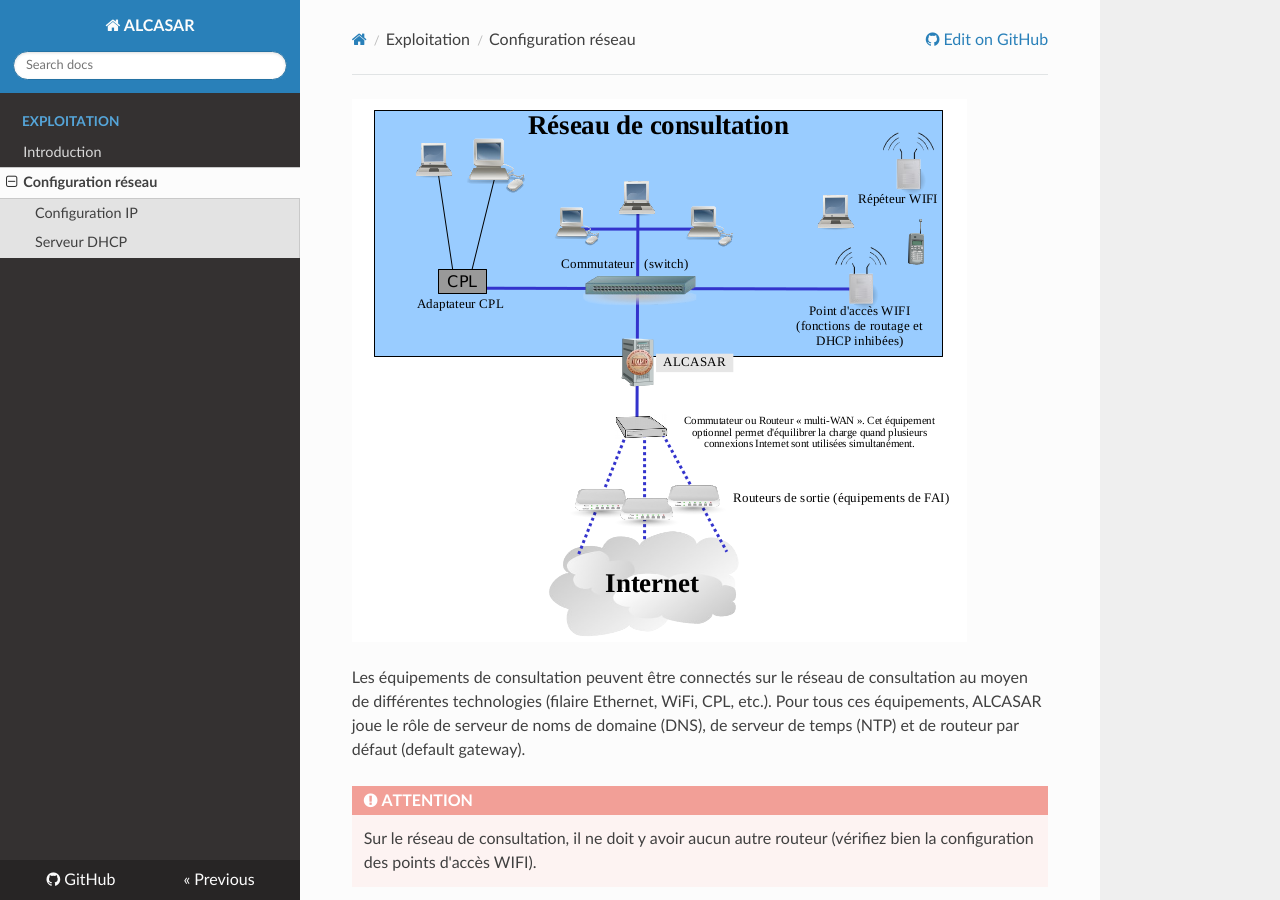
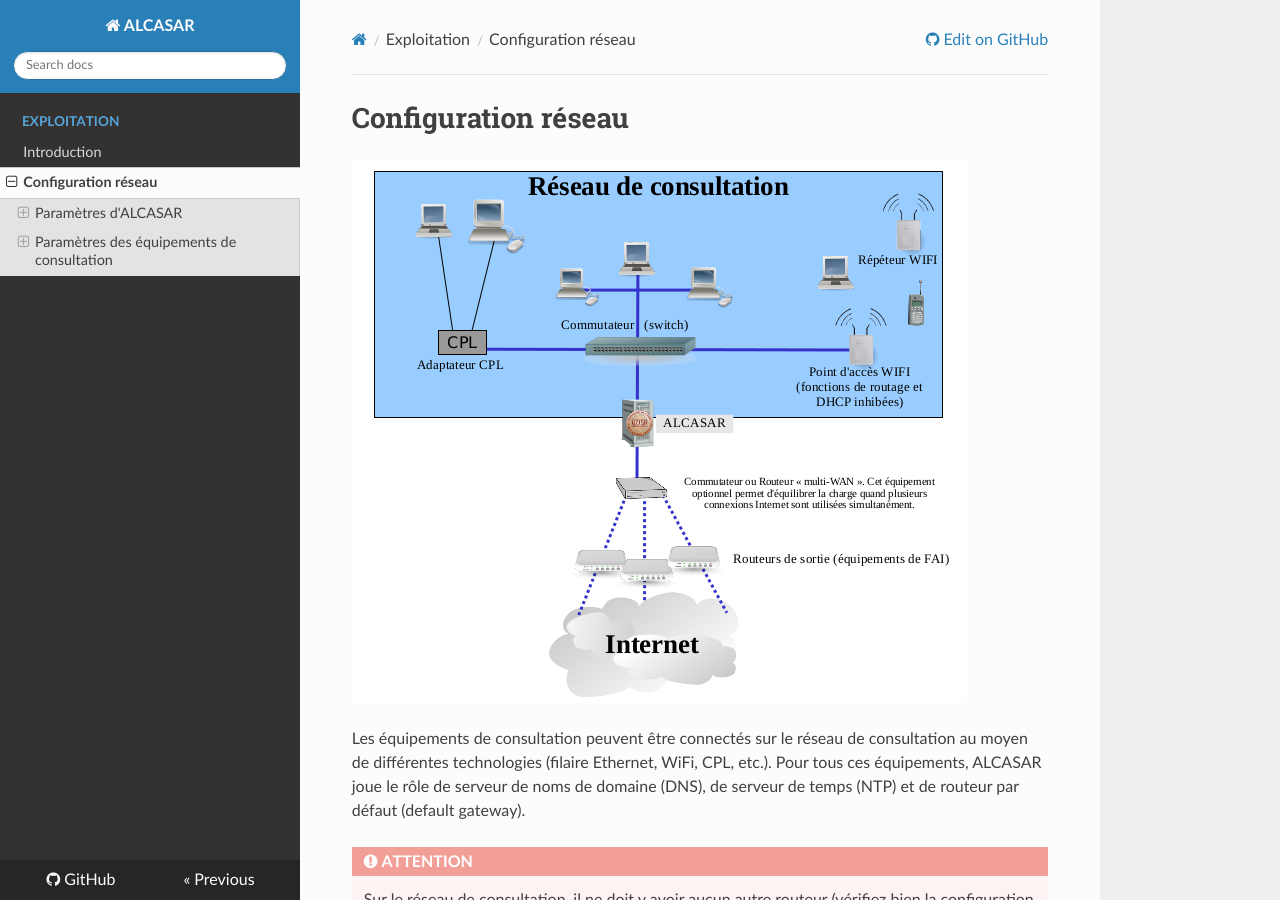
Before and after one commit to Bettyna-Bourcier2/Alcasar-documentation, an MkDocs documentation site: the page built from docs/configuration_reseau.md, in a window 1280 px wide and 900 px high. Built offline with MkDocs 1.6.1, drawn with Linux system fonts in a browser that asks for light colours; nearby versions of some CDN libraries; old or Windows-style settings are respelled for this version of MkDocs.

Commit message:
configuration_reseau menu

```diff
--- a/docs/configuration_reseau.md
+++ b/docs/configuration_reseau.md
@@ -1,3 +1,6 @@
+
+# Configuration réseau
+
 ![Alt text](images/reseau_consultation.png)
 
 Les équipements de consultation peuvent être connectés sur le réseau de consultation au moyen de différentes technologies (filaire Ethernet, WiFi, CPL, etc.). Pour tous ces équipements, ALCASAR joue le rôle de serveur de noms de domaine (DNS), de serveur de temps (NTP) et de routeur par défaut (default gateway).
@@ -20,28 +23,28 @@ Exemple pour un réseau de consultation en classe C (proposé par défaut) :
     - adresse du routeur par défaut (default gateway) : 192.168.182.1 (adresse IP d'ALCASAR) ;
     - masque de réseau : 255.255.255.0
 
-# Paramètres d'ALCASAR
+## Paramètres d'ALCASAR
 
 Le menu « système » + « réseau » vous permet de visualiser les paramètres réseau d'ALCASAR.
 
-## Configuration IP
+### Configuration IP
 
 ![Alt text](images/configuration_ip.png)
 
 Ces paramètres ne sont actuellement pas modifiables directement via l'interface graphique. Vous pouvez néanmoins les changer via le mode console en éditant le fichier `/usr/local/etc/alcasar.conf`. Une fois vos modifications effectuées, activez-les en lançant la commande `alcasar-conf.sh -apply`.
 
-## Serveur DHCP
+### Serveur DHCP
 
 ![Alt text](images/serveur_dhcp.png)
 
 Le serveur DHCP (Dynamic Host Control Protocol) fournit de manière dynamique les paramètres réseau aux équipements de consultation. Vous pouvez réserver des adresses IP pour vos équipements exigeant un adressage fixe (ou statique) comme vos serveurs, vos imprimantes ou vos points d'accès WIFI (cf. §2.2.d).ALCASAR doit être le seul routeur et le serveur DHCP sur le réseau de consultation. Dans le cas contraire, assurez-vous de bien maîtriser l'architecture multi-serveur DHCP (cf. §8.6.a concernant la cohabitation avec un serveur A.D. ©).
 
-# Paramètres des équipements de consultation
+## Paramètres des équipements de consultation
 
-## Configuration des équipements des utilisateurs
+### Configuration des équipements des utilisateurs
 
 Une fiche explicative à destination des usagers est disponible à la fin de ce document. Les équipements des usagers doivent être configuré en **mode DHCP**. Ils ne nécessitent qu'un simple navigateur acceptant le langage **« JavaScript »** ainsi que les fenêtres **« pop-up »**. Pour être intercepté par ALCASAR, la **page de démarrage par défaut** de ce navigateur doit être un site WEB Internet accessible en **HTTP**. Les paramètres de **proxy** doivent être **désactivés**.
 
-## Ajout d'un favoris / marque-page (bookmark)
+### Ajout d'un favoris / marque-page (bookmark)
 
 Dans les navigateurs, il peut être pratique d'ajouter un favori pointant vers la page d'accueil d'ALCASAR ([http://alcasar.fr](http://alcasar.fr)) afin de permettre aux usagers de changer leur mot de passe, de se déconnecter ou d'intégrer le certificat de sécurité d'ALCASAR.
```
Also changed, not shown: docs/index.md (+1 -1 lines).
